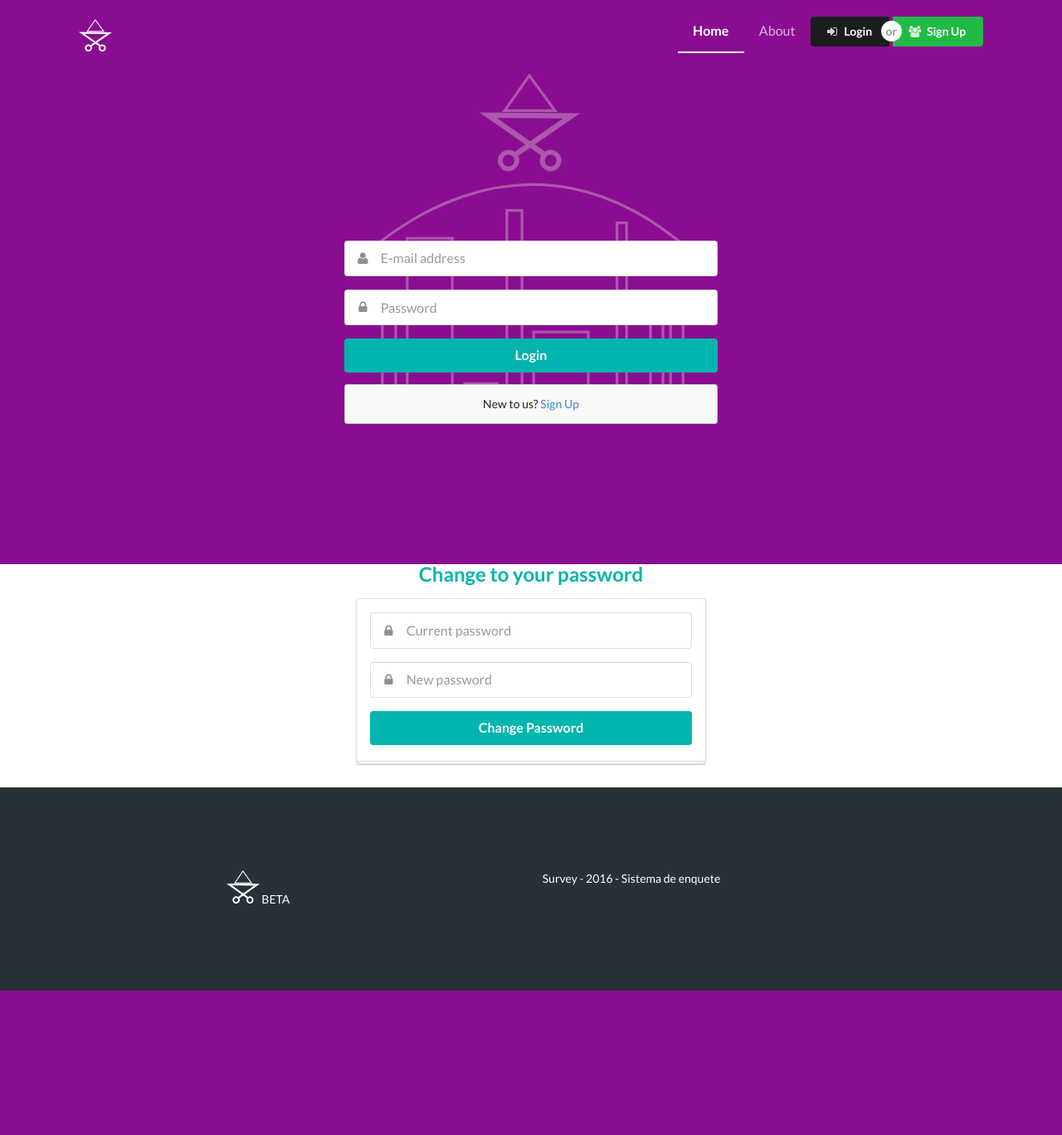
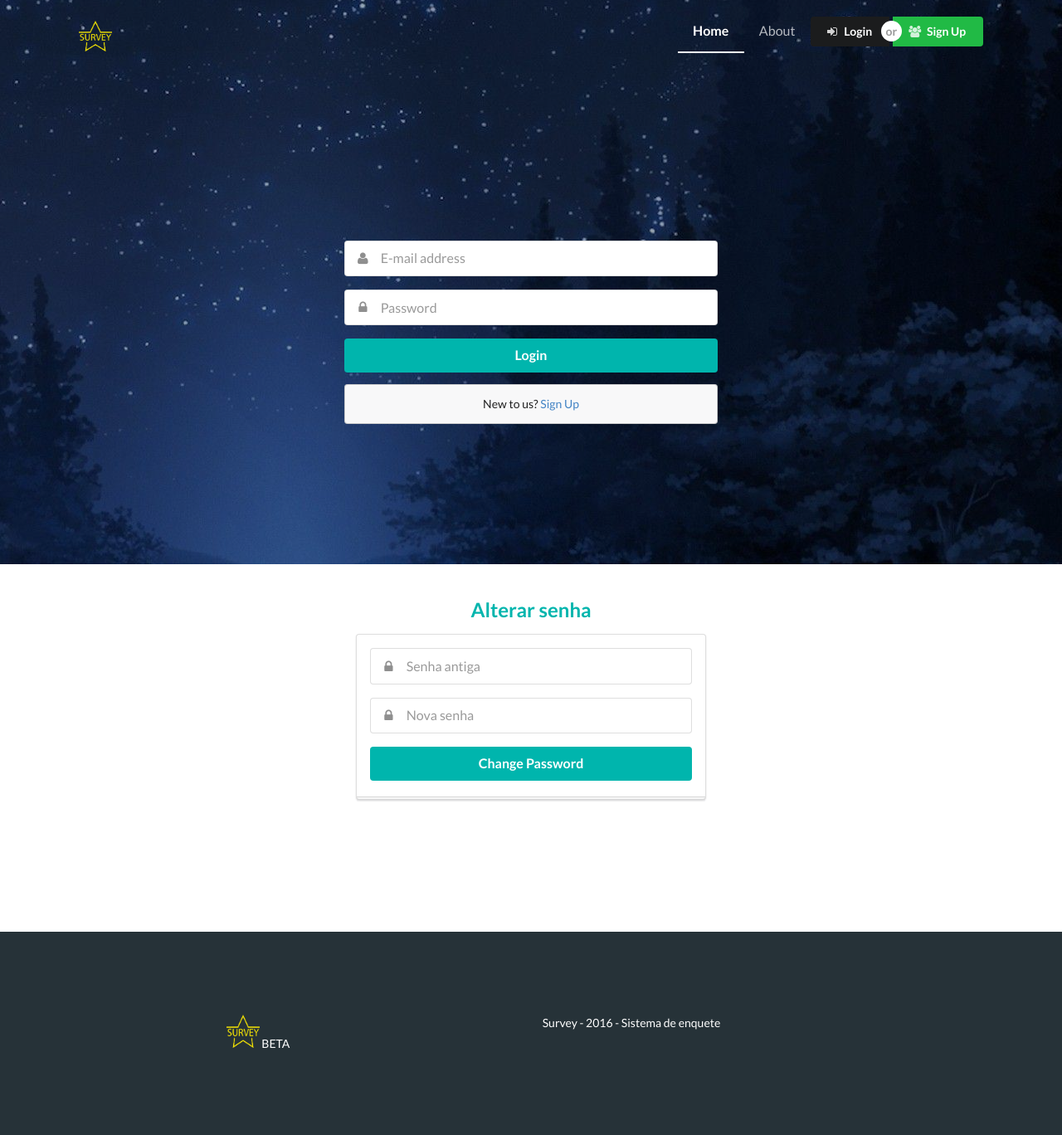
Before and after one commit to noebezerra/survey-slim, a PHP site: template resources/views/auth/password/change.twig in a window 1280 px wide. Shown: the whole page at 83% size. Before the commit the page ends 1194 px from the top, so only its background shows below. Run offline with PHP 8.4, Linux system fonts and the light colour scheme; the template is opened without the code that fills it: most values are stand-ins (such as "Sample title", 1, 10 or a date in 2020); some libraries are stand-ins or nearby versions.

Commit message:
Novo logo

```diff
--- a/app/Controllers/Auth/ExportController.php
+++ b/app/Controllers/Auth/ExportController.php
@@ -8,8 +8,9 @@
 
 	use App\Controllers\Controller;
 
+	require dirname(__FILE__).'/../../../vendor/phpexcel/phpexcel/Classes/PHPExcel.php';
 
-	// require_once '../../../public/index.php';
+	use vendor\phpexcel\phpexcel\Classes;
 	/**
 	*
 	*/
--- a/public/css/main.css
+++ b/public/css/main.css
@@ -28,14 +28,14 @@ body.grid {
 ********************* Loged
 */
 .menu.loged {
-  background-color: #9c27b0 !important;
+  background-color: #000 !important;
 }
 
 /*****************************************************
 ********************* Content
 */
 .landing {
-  background: url("../img/surveybg.svg") center #9c27b0 no-repeat !important;
+  background: url("../img/bgnoturno.jpg") center #000 no-repeat !important;
   background-size: cover;
   -webkit-background-size: cover; /* SAFARI / CHROME */
   -moz-background-size: cover; /* FIREFOX */
@@ -48,7 +48,7 @@ body.grid {
 }
 .transbg {
   min-height: 680px;
-  background: rgba(128, 0, 128, 0.655);
+  background: rgba(0, 0, 0, 0.3);
 }
 .menu {
   border: 0px !important;
@@ -147,6 +147,9 @@ footer .footerlogo {
 /*****************************************************
 *********************** Page Administrative
 */
+.adm {
+  min-height: 51.5vh;
+}
 .description {
   margin: 20px;
 }
@@ -155,6 +158,9 @@ footer .footerlogo {
 }
 .content.active {
   background-color: #fff;
+}
+.form-excel {
+  float: right;
 }
 
 /****************************************************
@@ -277,3 +283,11 @@ footer .footerlogo {
   left: 40px;
   font-weight: bold;
 }
+
+/**************************************
+**************** change-password
+*/
+.change-password {
+  margin-top: 43px;
+  min-height: 50vh;
+}
--- a/resources/views/auth/password/change.twig
+++ b/resources/views/auth/password/change.twig
@@ -2,11 +2,12 @@
 
 {% block content %}
 
+	<div class="change-password">
 		<div class="ui middle aligned center aligned grid">
 			<div class="column">
 				<h2 class="ui teal image header">
 					<div class="content">
-				  Change to your password
+					  Alterar senha
 					</div>
 				</h2>
 				<form class="ui large form error" action="{{ path_for('auth.password.change') }}" method="post">
@@ -14,13 +15,13 @@
 						<div class="field  {{ errors.password_old ? 'error' : '' }}">
 							<div class="ui left icon input">
 								<i class="lock icon"></i>
-							<input type="password" name="password_old" id="password_old" placeholder="Current password">
+								<input type="password" name="password_old" id="password_old" placeholder="Senha antiga">
 							</div>
 						</div>
 						<div class="field  {{ errors.password ? 'error' : '' }}">
 							<div class="ui left icon input">
 								<i class="lock icon"></i>
-							<input type="password" name="password" id="password" placeholder="New password">
+								<input type="password" name="password" id="password" placeholder="Nova senha">
 							</div>
 						</div>
 						<button class="ui fluid large teal button" type="submit">Change Password</button>
@@ -46,5 +47,6 @@
 				</form>
 			</div>
 		</div>
+	</div>
 
 {% endblock %}
--- a/resources/views/templates/app.twig
+++ b/resources/views/templates/app.twig
@@ -19,9 +19,9 @@
           <li class="item welcome-menu">Bem vindo {{ auth.user.name }}</li>
           <a class="item" href="{{ path_for('home') }}">Home</a>
           {% if auth.user.id_level_user == 2 %}<a class="item" href="{{ path_for('adm') }}"><i class="pie chart icon"></i> Adm</a>{% endif %}
-          <a class="item">Edit Profile</a>
-          <a class="item">Choose Language</a>
-          <a class="item" href="{{ path_for('auth.password.change') }}" >Account Settings</a>
+          <!-- <a class="item">Edit Profile</a> -->
+          <!-- <a class="item">Choose Language</a> -->
+          <a class="item" href="{{ path_for('auth.password.change') }}" >Alterar senha</a>
           <a class="ui item" href="{{ path_for('auth.signout') }}">Sair </a>
         </div>
     {% else %}
@@ -45,7 +45,7 @@
             <div class="ui container">
               <div class="ui stackable equal width grid">
                 <div class="column">
-                    <img class="footerlogo" src="{{ base_url() }}/img/surveylogobranco.png" alt="Survey"> BETA
+                    <img class="footerlogo" src="{{ base_url() }}/img/newlogo.png" alt="Survey"> BETA
                 </div>
                 <div class="column">
                   <p>Survey - 2016 - Sistema de enquete</p>
@@ -648,24 +648,24 @@ $('.exp-excel').click(function(event) {
 }
 */
 
-// $('.exp-pdf').click(function() {
-//     // // var a4  =[ 595.28,  841.89]; // Widht e Height de uma folha a4
-//     /*var doc = new jsPDF('p','pt','a4');
-//     doc.addHTML($('.content.active'), function() {
-//         doc.save("teste.pdf");
-//     });*/
+$('.exp-pdf').click(function() {
+    // // var a4  =[ 595.28,  841.89]; // Widht e Height de uma folha a4
+    /*var doc = new jsPDF('p','pt','a4');
+    doc.addHTML($('.content.active'), function() {
+        doc.save("teste.pdf");
+    });*/
 
-//     var pdf = new jsPDF('p','pt','a4');
+    var pdf = new jsPDF('p','pt','a4');
 
-//     pdf.addHTML($('.content.active'), function() {
-//         var string = pdf.output('datauristring');
-//         var iframe = document.createElement("iframe");
+    pdf.addHTML($('.content.active'), function() {
+        var string = pdf.output('datauristring');
+        var iframe = document.createElement("iframe");
 
-//         iframe.src = string;
-//         document.body.appendChild(iframe);
-//         pdf.save('teste.pdf');
-//     });
-// });
+        iframe.src = string;
+        document.body.appendChild(iframe);
+        pdf.save('teste.pdf');
+    });
+});
 
 /*(function(){
     var
--- a/resources/views/templates/partials/navigation.twig
+++ b/resources/views/templates/partials/navigation.twig
@@ -3,7 +3,7 @@
     <div class="ui container">
       <div class="left item">
         <a href="#" class="toc item"><i class="sidebar icon"></i> Menu</a>
-        <img src="{{ base_url() }}/img/surveylogobranco.png" alt="Survey">
+        <img src="{{ base_url() }}/img/newlogo.png" alt="Survey">
       </div>
       <div class="rigth item">
         <!-- menu bar -->
@@ -14,9 +14,9 @@
           {{ auth.user.name }}
           <i class="dropdown icon"></i>
           <div class="menu">
-            <a class="item"><i class="edit icon"></i> Edit Profile</a>
-            <a class="item"><i class="globe icon"></i> Choose Language</a>
-            <a class="item" href="{{ path_for('auth.password.change') }}" ><i class="settings icon"></i> Account Settings</a>
+            <!-- <a class="item"><i class="edit icon"></i> Edit Profile</a> -->
+            <!-- <a class="item"><i class="globe icon"></i> Choose Language</a> -->
+            <a class="item" href="{{ path_for('auth.password.change') }}" ><i class="settings icon"></i> Alterar senha</a>
           </div>
         </div>
         <a class="ui item" href="{{ path_for('auth.signout') }}">Sair </a>
@@ -31,7 +31,7 @@
         <div class="ui secondary inverted top large pointing menu">
           <div class="left item">
             <a href="#" class="toc item"><i class="sidebar icon"></i> Menu</a>
-            <img src="{{ base_url() }}/img/surveylogobranco.png" alt="Survey">
+            <img src="{{ base_url() }}/img/newlogo.png" alt="Survey">
           </div>
           <div class="rigth item">
             <!-- menu bar -->
```
Also changed, not shown: app/Middleware/AdmMiddleware.php (+8 -7 lines), resources/views/auth/admpoll.twig (+5 -2 lines), public/img/bgnoturno.jpg (added), public/img/newlogo.png (added), public/img/teste.jpg (added), public/js/changepoll.js (deleted). Lines whose indentation alone changed are shown as unchanged.
